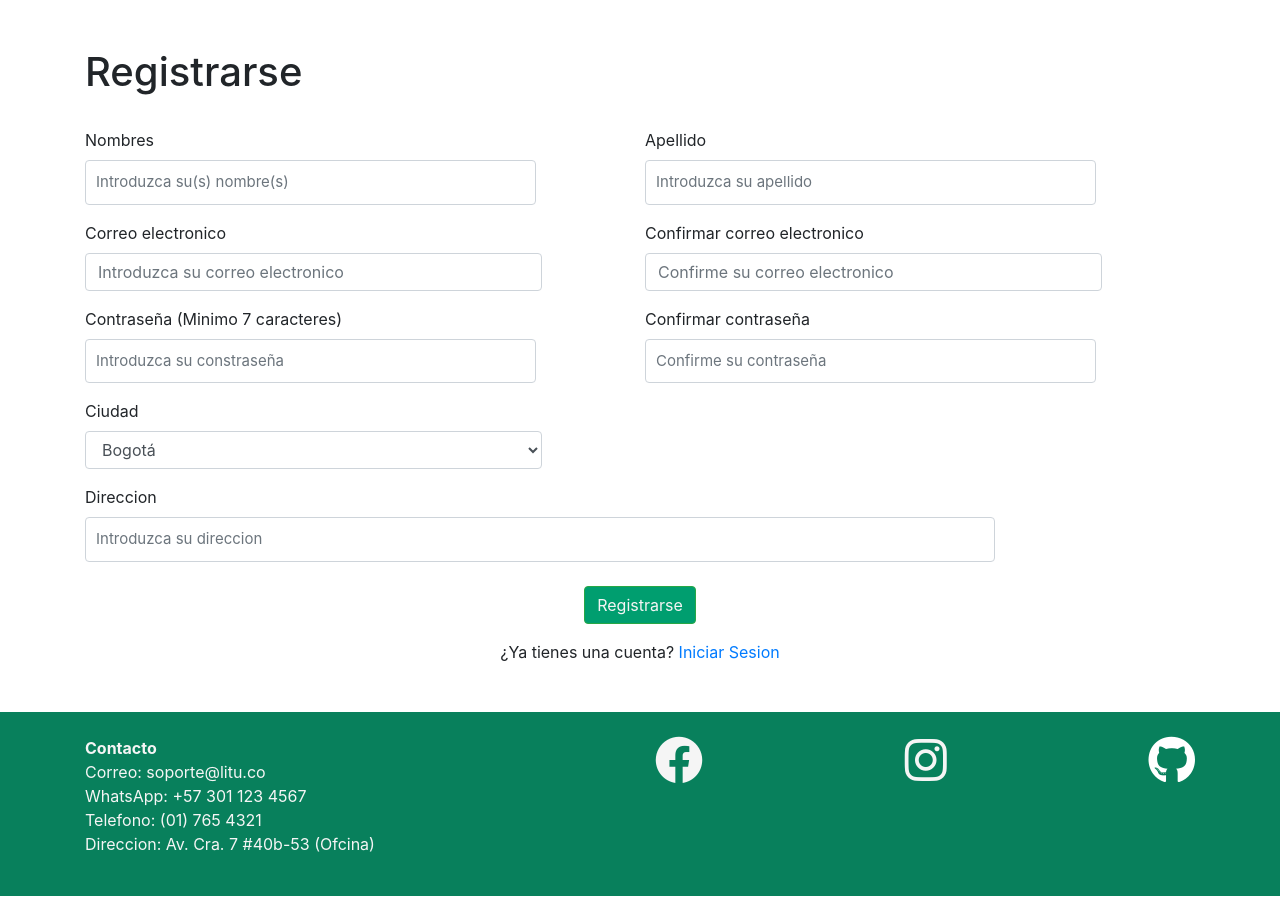
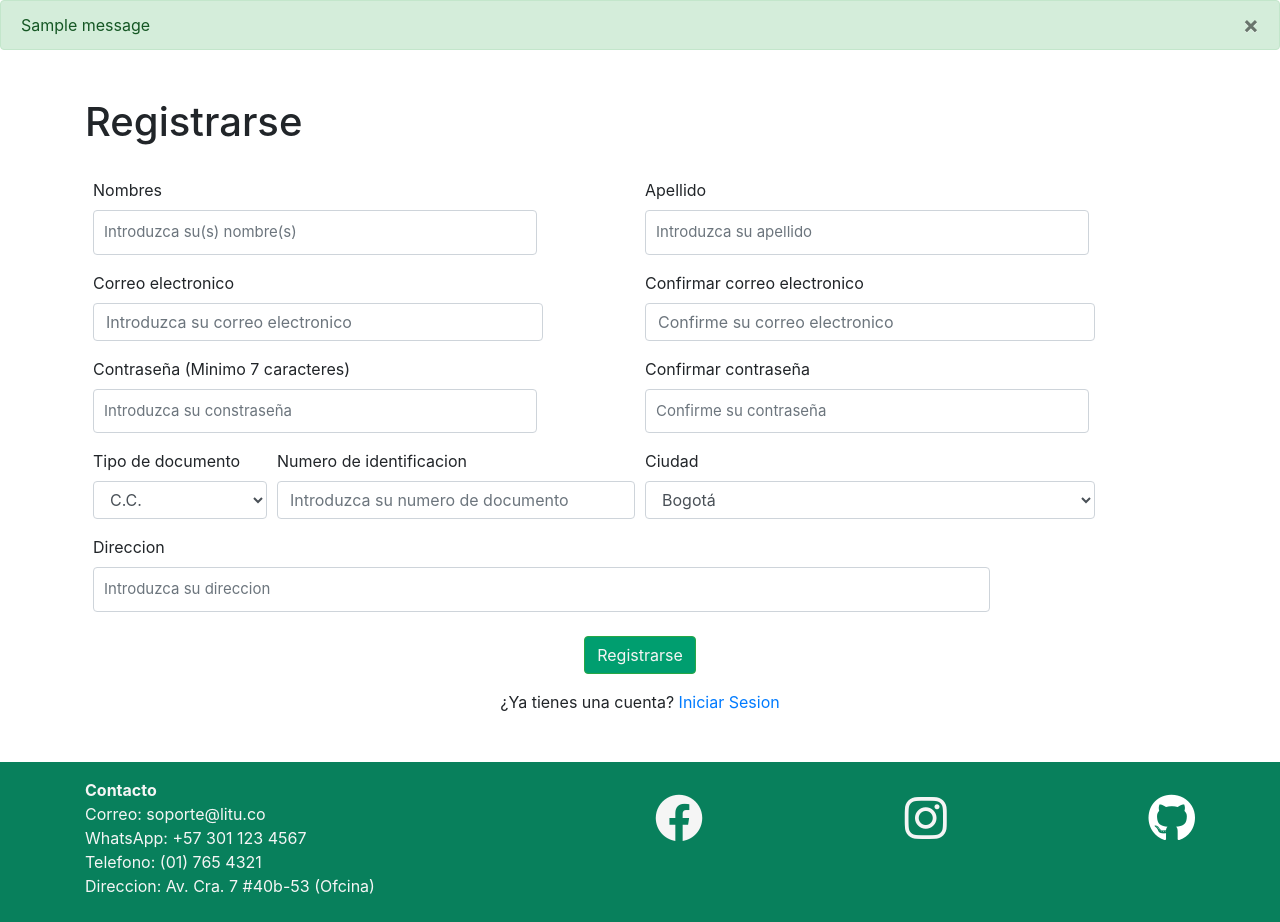
Before and after one commit to Meh8132/libreria, a Flask app: page /sign-up in a window 1280 px wide. Shown: the part 130-1052 px from the top of the page. Before the commit the page ends 1026 px from the top, so only its background shows below. Run offline with Flask 2, Linux system fonts and the light colour scheme; one stand-in notice (Sample message) is shown; some libraries are stand-ins or nearby versions.

Commit message:
Agregada cedula en el form

```diff
--- a/website/__init__.py
+++ b/website/__init__.py
@@ -3,7 +3,7 @@ from flask_sqlalchemy import SQLAlchemy
 from os import path
 
 db = SQLAlchemy()
-DB_NAME = "usuarios.db"
+DB_NAME = "libreria.db"
 
 def create_app():
     app = Flask(__name__)
--- a/website/auth.py
+++ b/website/auth.py
@@ -2,6 +2,7 @@ from flask import Blueprint, render_template, request, flash, redirect, url_for
 from .models import User
 from werkzeug.security import generate_password_hash, check_password_hash
 from . import db
+from flask_login import login_user, login_required, logout_user, current_user
 
 auth = Blueprint('auth', __name__)
 
@@ -14,7 +15,8 @@ def login():
         user = User.query.filter_by(email=email).first()
         if user:
             if check_password_hash(user.password, password):
-                flash('Ingreso', category='success ')
+                flash('Ingresaste correctamente', category='success')
+                login_user(user, remember=True)
                 return redirect(url_for('views.home'))
             else:
                 flash('Contraseña incorrecta', category='error')
@@ -22,9 +24,10 @@ def login():
             flash('Correo no registrado', category='error')
     return render_template("login.html")
 
-@auth.route('/logout')
-def logout():
-    return "logout"
+@auth.route('/account')
+@login_required
+def account():
+    return
 
 @auth.route('/sign-up', methods=['GET', 'POST'])
 def sign_up():
@@ -35,19 +38,22 @@ def sign_up():
         email2 = request.form.get('email2')
         password1 = request.form.get('password1')
         password2 = request.form.get('password2')
+        id_num = request.form.get('id-num')
         address = request.form.get('address')
 
-        user = User.query.filter_by(email=email1).first()
+        user_val = User.query.filter_by(id=id_num).first()
+        email_val = User.query.filter_by(email=email1).first()
 
-        if user:
-            flash('Correo electronico ya registrado')
-
+        if user_val:
+            flash('Ya existe un usuario con ese numero de identificacion', category='error')
+        elif email_val:
+            flash('Correo electronico ya registrado', category='error')
         elif len(email1) < 6:
             flash('El correo debe tener mas de 6 caracteres', category='error')
         elif len(firstname) < 2:
-            flash('El nombre debe tener mas de 6 caracteres', category='error')
+            flash('El nombre debe tener mas de 2 caracteres', category='error')
         elif len(lastname) < 2:
-            flash('El apellido debe tener mas de 6 caracteres', category='error')
+            flash('El apellido debe tener mas de 2 caracteres', category='error')
         elif password1 != password2:
             flash('Las contraseñas no coinciden', category='error')
         elif len(password1) < 7:
@@ -57,10 +63,10 @@ def sign_up():
         elif len(address) < 8:
             flash('La direccion debe tener mas de 8 caracteres', category='error')
         else:
-            new_user = User(email=email1, firstname=firstname, lastname=lastname,  password=generate_password_hash(password1, method='sha256'), address=address)
+            new_user = User(id=id_num, email=email1, firstname=firstname, lastname=lastname,  password=generate_password_hash(password1, method='sha256'), address=address)
             db.session.add(new_user)
             db.session.commit()
             flash('Cuenta creada satisfactoriamente', category='success')
-            return redirect(url_for('views.home'))
+            return redirect(url_for('auth.login'))
 
     return render_template("sign-up.html")
--- a/website/static/js/validation.js
+++ b/website/static/js/validation.js
@@ -1,3 +1,4 @@
+// Example starter JavaScript for disabling form submissions if there are invalid fields
 (function () {
   'use strict'
 
--- a/website/templates/base.html
+++ b/website/templates/base.html
@@ -11,7 +11,7 @@
   <title>{% block title %}Base{% endblock %}</title>
 </head>
 <body>
-  <nav class="navbar navbar-expand-lg navbar-light" style="padding: 0% 15%;">
+  <nav class="navbar navbar-expand-lg navbar-light mb-0" style="padding: 0% 15%;">
     <a class="navbar-brand" href="/" id="home"><img class="logo" src="{{url_for('static', filename='Recursos/Logo.png')}}" alt="Logo"></a>
     <button class="navbar-toggler" type="button" data-toggle="collapse" data-target="#navbarSupportedContent" aria-controls="navbarSupportedContent" aria-expanded="false" aria-label="Toggle navigation">
       <span class="navbar-toggler-icon"></span>
@@ -43,9 +43,30 @@
     </div>
   </nav>
 
+  {% with messages = get_flashed_messages(with_categories=true) %}
+    {% if messages %}
+      {% for category, message in messages %}
+        {% if category == 'error' %}
+          <div class="alert alert-danger alert-dismissable fade show" role="alert">
+            {{ message }}
+            <button type="button" class="close" data-dismiss="alert">
+              <span aria-hidden="true">&times;</span>
+            </button>
+          </div>
+        {% else %}
+          <div class="alert alert-success alert-dismissable fade show" role="alert">
+            {{ message }}
+            <button type="button" class="close" data-dismiss="alert">
+              <span aria-hidden="true">&times;</span>
+            </button>
+          </div>
+        {% endif %}
+      {% endfor %}
+    {% endif %}
+  {% endwith %}
   {% block body %} {% endblock %}
 
-  <footer class="bg-green-footer py-4 mt-5">
+  <footer class="bg-green-footer pt-3 pb-2 mt-5">
     <div class="container">
       <nav class="row">
         <ul class="col list-unstyled justify-content-center ">
@@ -67,11 +88,11 @@
             Direccion: Av. Cra. 7 #40b-53 (Ofcina)
           </li>
         </ul>
-        <ul class="col list-unstyled">
+        <ul class="col list-unstyled mt-3">
           <li class="d-flex justify-content-between align-middle">
             <i class="fa-brands fa-facebook fa-3x"></i>
             <i class="fa-brands fa-instagram fa-3x"></i>
-            <a href="https://github.com/Meh8132/Proyecto" style="color: white;">
+            <a href="https://github.com/Meh8132/libreria" style="color: white;">
               <i class="fa-brands fa-github fa-3x"></i>
             </a>
           </li>
--- a/website/templates/sign-up.html
+++ b/website/templates/sign-up.html
@@ -7,7 +7,7 @@
     <h1>Registrarse</h1>
     <br>
     <form method="POST" class="needs-validation" novalidate>
-        <div class="form-row">
+        <div class="form-row px-2">
             <div class="form-group col-sm-6">
                 <label for="firstname">Nombres</label>
                 <input type="text" class="form-control" id="firstname" name="firstname" placeholder="Introduzca su(s) nombre(s)" required>
@@ -18,9 +18,9 @@
                 <input type="text" class="form-control" id="lastname" name="lastname" placeholder="Introduzca su apellido" required>
                 <div class="invalid-feedback">Introduzca un apellido valido</div>
             </div>
-            <div class="form-group col-sm-5 ">
+            <div class="form-group  col-sm-5 ">
                 <label for="email1">Correo electronico</label>
-                <input type="email1" class="form-control" id="email1" name="email1" placeholder="Introduzca su correo electronico" required>
+                <input type="email" class="form-control" id="email1" name="email1" placeholder="Introduzca su correo electronico" required>
                 <div class="invalid-feedback">Introduzca un correo valido</div>
             </div>
             <div class="col-sm-1"></div>
@@ -29,24 +29,36 @@
                 <input type="email" class="form-control" id="email2" name="email2" placeholder="Confirme su correo electronico" required>
                 <div class="invalid-feedback">Asegurese de que los correos son iguales</div>
             </div>
-            <div class="form-group col-sm-6">
+            <div class="form-group  col-sm-6 mr-auto">
                 <label for="password1">Contraseña (Minimo 7 caracteres)</label>
                 <input type="password" class="form-control" id="password1" name="password1" placeholder="Introduzca su constraseña" required>
                 <div class="invalid-feedback">Introduzca una contraseña valida</div>
             </div>
-            <div class="form-group col-sm-6">
+            <div class="form-group  col-sm-6">
                 <label for="password2">Confirmar contraseña</label>
                 <input type="password" class="form-control" id="password2" name="password2" placeholder="Confirme su contraseña" required>
                 <div class="invalid-feedback">Asegurese de que las contraseñas son iguales</div>
             </div>
-            <div class="form-group col-sm-5">
+            <div class="form-group  col-sm-2">
+                <label for="id-type">Tipo de documento</label>
+                <select name="id-type" id="id-type" class="form-control">
+                    <option selected>C.C.</option>
+                    <option>NIT</option>
+                    <option>C.E.</option>
+                </select>
+            </div>
+            <div class="form-group col-sm-4">
+                <label for="id-num">Numero de identificacion</label>
+                <input type="number" class="form-control" id="id-num" name="id-num" placeholder="Introduzca su numero de documento">
+            </div>
+            <div class="form-group  col-sm-5">
                 <label for="city">Ciudad</label>
                 <select name="city" id="city" class="form-control">
                     <option selected>Bogotá</option>
                     <option>...</option>
                 </select>
             </div>
-            <div class="form-group col-12">
+            <div class="form-group  col-12">
                 <label for="address">Direccion</label>
                 <input type="text" class="form-control" id="address" name="address" placeholder="Introduzca su direccion" required>
                 <div class="invalid-feedback">Introduzca una direccion valida</div>
@@ -60,7 +72,6 @@
 </div>
 
 {% endblock %}
-
 {% block scripts %}
 <script src="{{ url_for('static', filename='js/validation.js')}}"></script>
 {% endblock %}
```
Also changed, not shown: website/libreria.db (added), website/static/styles/style.css (line endings or trailing spaces), website/usuarios.db (deleted). Lines whose indentation alone changed are shown as unchanged.
